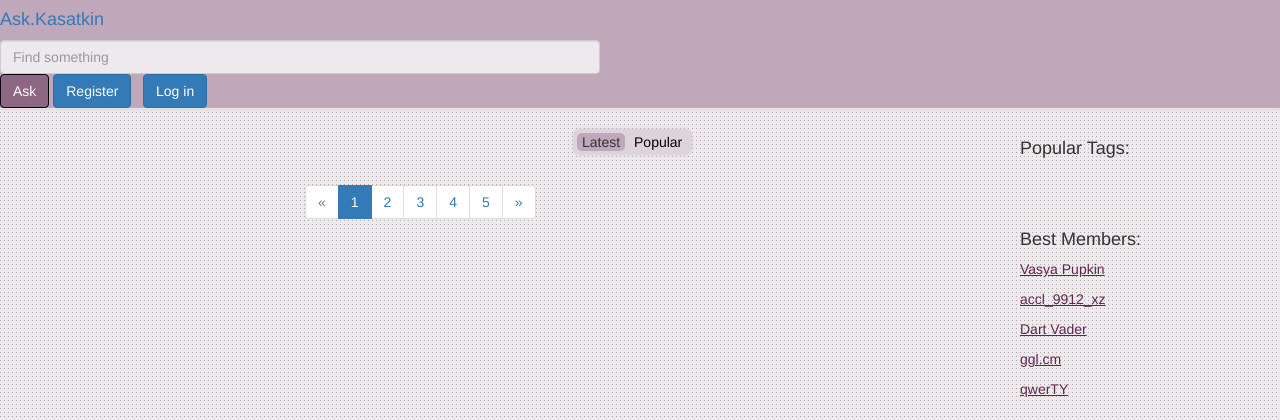
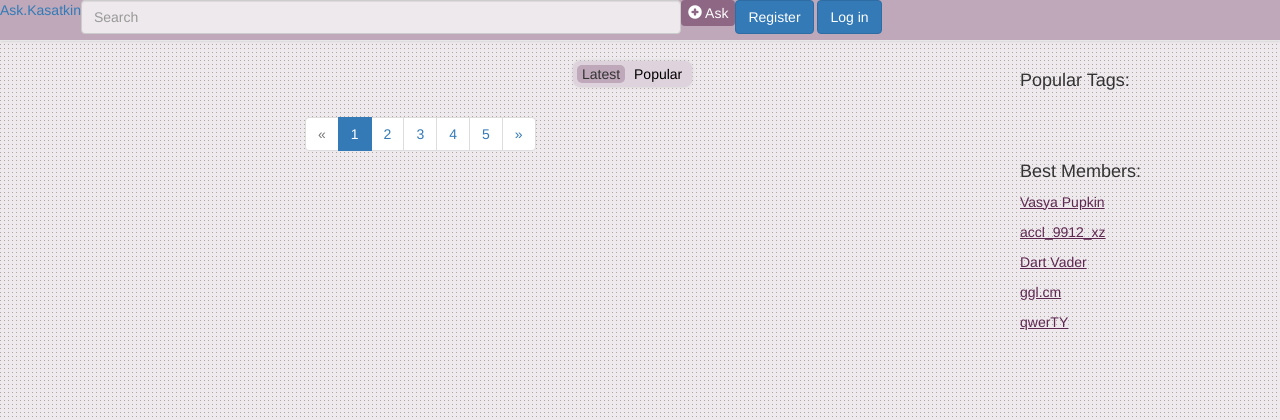
Before and after one commit to d3QUone/ask_kasatkin, a Django app: page / in a window 1280 px wide. Shown: the top 420 px of the page. Run offline with Django 3.2, Linux system fonts and the light colour scheme; data that the repository does not hold is empty; some libraries are stand-ins or nearby versions.

Commit message:
spans are great.. I have to edit paddings / columns

```diff
--- a/ask_kasatkin/static/css/improve.css
+++ b/ask_kasatkin/static/css/improve.css
@@ -20,57 +20,57 @@ body {
 .navbar__new__color {
     display: block;
     min-width: 1050px;
+    min-height: 40px;
     background-color: #BEA8B9;
     box-shadow: 0 0 3px #c9c9c9;
 }
 
 .navbar__base__block {
+    margin: auto;
+    height: 40px;
+}
+
+.no__paddings {
     display: inline;
     float: left;
-    margin: auto;
-}
-
-.button__styled {
-    background-color: #8E6784;
-    border-color: black;
-    color: white;
-}
-
-.button__styled:hover {
-    background-color: #7E5273;
-    border-color: black;
-    color: white;
-}
-
-/* new header */
-.no__paddings {
     padding: 0px;
     margin: 0px;
-}
-
-.h__input__field {
-    background-color: #EEE9ED;
-    width: 600px;
-}
-/* new header */
-
-.navbar__low {
-    margin-top: 4px;
 }
 
 .navbar__high {
     margin-top: 8px;
 }
 
+.navbar__low {
+    margin-top: 4px;
+}
+
 .navbar__input__form {
     background-color: #EEE9ED;
-    width: 80%;
+    width: 600px;
+}
+
+.button__styled {
+    border: 0px;
+    padding-top: 3px;
+    padding-bottom: 3px;
+    padding-left: 7px;
+    padding-right: 7px;
+    background-color: #8E6784;
+    color: white;
+}
+
+.button__styled:hover {
+    border: 0px;
+    background-color: #7E5273;
+    color: white;
 }
 
 .navbar__avatar {
-    height: 35px;
-    width: 35px;
+    height: 40px;
+    width: 40px;
 }
+
 
 /* switcher */
 .switchers__block {
--- a/ask_kasatkin/templates/base.html
+++ b/ask_kasatkin/templates/base.html
@@ -11,82 +11,52 @@
 <body>
 <nav class="navbar navbar-default navbar-static-top navbar__new__color">
   <div class="navbar__base__block">
+        <span class="no__paddings">
+          <a href="{% url 'core:home' %}">Ask.Kasatkin</a>
+        </span>
 
-        <a href="{% url 'core:home' %}"><h4>Ask.Kasatkin</h4></a>
+        <span class="no__paddings">
+          <form method="GET" action="#">
+            <!-- dont forget to use JQuery -->
+            <input name="request" type="search" class="form-control navbar__input__form" placeholder="Search">
+          </form>
+        </span>
 
-        <form method="GET" action="#">
-            <input name="request" type="search" class="form-control h__input__field" placeholder="Find something">
-        </form>
 
-        <a href="{% if user.is_authenticated %}{% url 'core:create_question' %}{% else %}{% url 'user_profile:login' %}{% endif %}" class="btn button__styled">Ask</a>
+        <span class="no__paddings">
+          <a href="{% if user.is_authenticated %}{% url 'core:create_question' %}{% else %}{% url 'user_profile:login' %}{% endif %}" class="btn button__styled">
+            <span class="glyphicon glyphicon-plus-sign" aria-hidden="true"></span> Ask
+          </a>
+        </span>
 
         {% if user.is_authenticated %}
         <!-- USER MINIPROFILE -->
 
-            <div class="col-xs-3 no__paddings">
-                <img class="navbar__avatar" src="{{ MEDIA_URL }}{{ personal.avatar }}"><br>
-            </div>
-            <div class="col-xs-9 no__paddings">
-                {{ personal.nickname }}<br>
-                <a href="{% url 'user_profile:settings' %}">Settings</a>
-                &nbsp;
-                <a href="{% url 'user_profile:logout' %}">Log out</a>
-            </div>
+        <span class="no__paddings">
+          <img class="navbar__avatar" src="{{ MEDIA_URL }}{{ personal.avatar }}">
+        </span>
 
+        <span class="no__paddings">
+          {{ personal.nickname }}
+        </span>
 
+        <span class="switcher__notactive no__paddings">
+          <a href="{% url 'user_profile:settings' %}"><span class="glyphicon glyphicon-cog"><span></a>
+        </span>
+
+        <span class="switcher__notactive no__paddings">
+          <a href="{% url 'user_profile:logout' %}">Exit</a>
+        </span>
 
         {% else %}
+        <!-- UNREGISTERED users-->
 
-            <!-- UNREGISTERED -->
         <a href="{% url 'user_profile:register' %}" class="btn btn-primary">Register</a>
-            &nbsp;
+
         <a href="{% url 'user_profile:login' %}"class="btn btn-primary">Log in</a>
-        {% endif %}
 
-    </div>
-
-    <!--div class="container">
-        <div class="row-fluid">
-
-            <div class="col-xs-2 navbar__low">
-                <a href="{% url 'core:home' %}"><h4>Ask.Kasatkin</h4></a>
-            </div>
-
-            <div class="col-xs-8 navbar__high">
-                <form method="GET" action="#">
-                    <input name="request" type="search" class="form-control navbar__input__form" placeholder="Find something">
-                </form>
-
-                {% if user.is_authenticated %}
-                    <a href="{% url 'core:create_question' %}" class="btn button__styled">Ask</a>
-                {% else %}
-                    <a href="{% url 'user_profile:login' %}" class="btn button__styled">Ask</a>
         {% endif %}
   </div>
-
-            <div class="col-xs-2 navbar__high">
-                <div class="container-fluid">
-                {% if user.is_authenticated %}
-                    <div class="col-xs-3">
-                        <img class="img-rounded navbar__avatar" src="{{ MEDIA_URL }}{{ personal.avatar }}"><br>
-                    </div>
-                    <div class="col-xs-9">
-                        {{ personal.nickname }}<br>
-                        <a href="{% url 'user_profile:settings' %}">Settings</a>
-                        &nbsp;
-                        <a href="{% url 'user_profile:logout' %}">Log out</a>
-                    </div>
-                {% else %}
-                    <a href="{% url 'user_profile:register' %}" class="btn btn-primary">Register</a>
-                    &nbsp;
-                    <a href="{% url 'user_profile:login' %}"class="btn btn-primary">Log in</a>
-                {% endif %}
-                </div>
-            </div>
-
-        </div>
-    </div-->
-
 </nav>
 <!-- container for our content -->
 <div class="container-fixed">
--- a/ask_kasatkin/templates/core__question_page.html
+++ b/ask_kasatkin/templates/core__question_page.html
@@ -94,6 +94,7 @@
 
 
 {% block scripts %}
+<!-- write good universal parser in another file? -->
 <script>
     function h() {
         try {
```
Also changed, not shown: ask_kasatkin/templates/user_profile__base.html (+1 -81 lines). Lines whose indentation alone changed are shown as unchanged.
